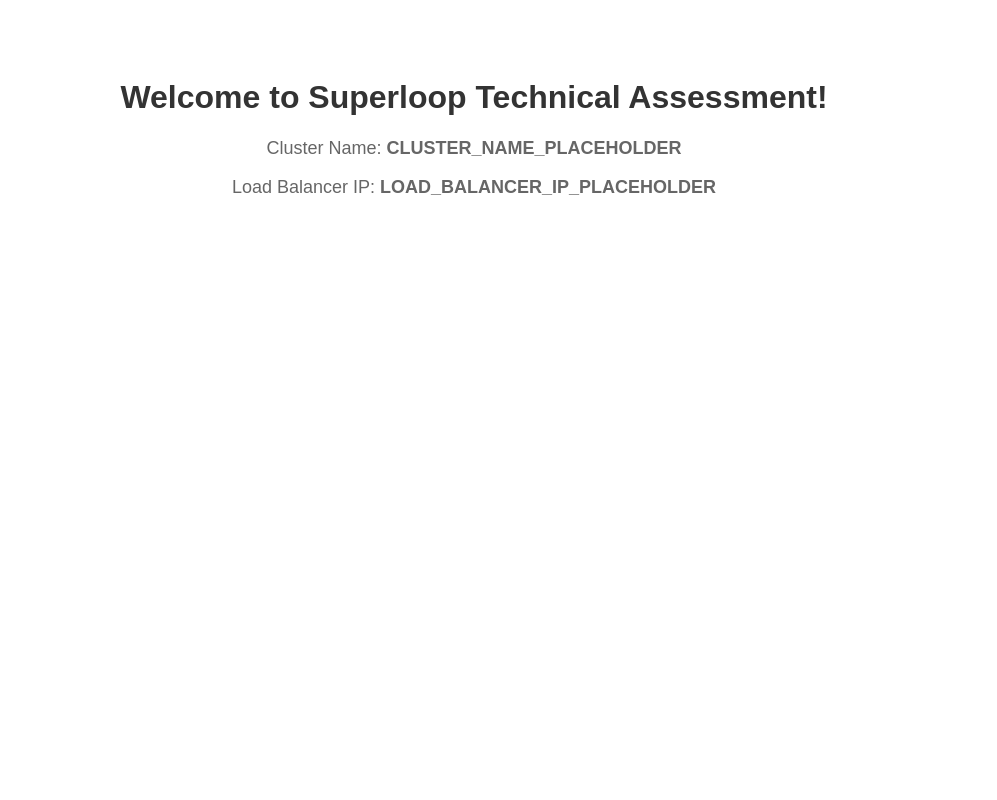
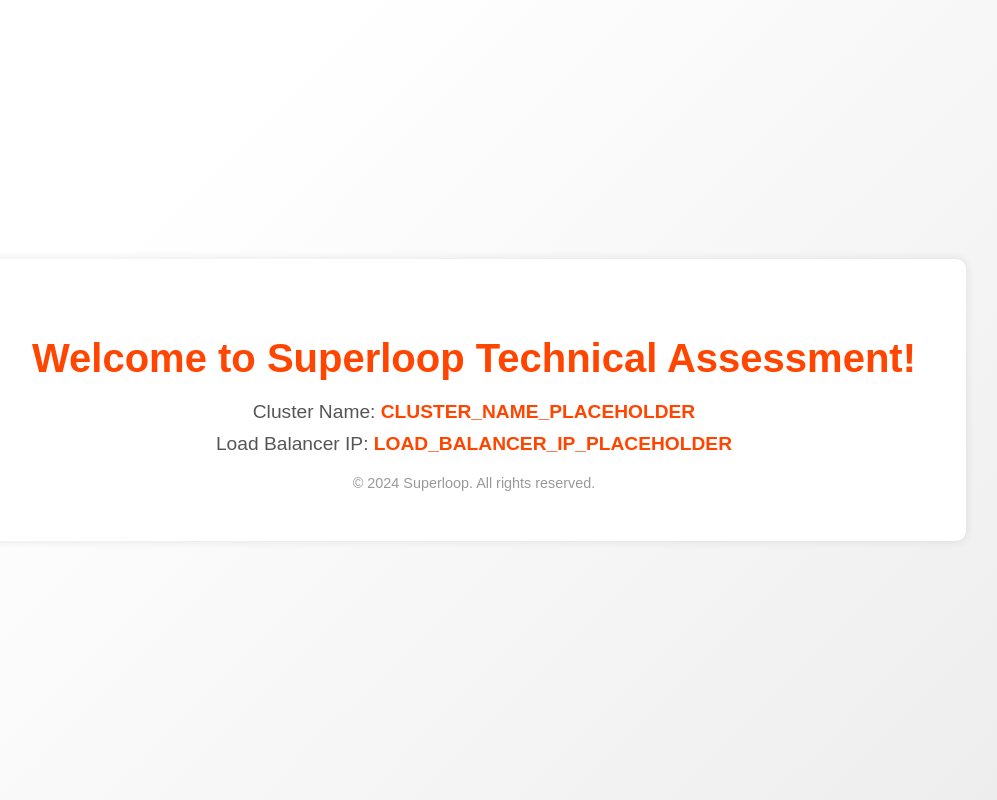
Before and after one commit to akashveera/jenkins-k8s-terraform, a plain HTML site: page kubernetes/index.html in a window 1280 px wide. Shown: the whole page, without its empty margins (166-1163 px from the left). Drawn offline with Linux system fonts and the light colour scheme.

Commit message:
update index html file

```diff
--- a/kubernetes/index.html
+++ b/kubernetes/index.html
@@ -3,25 +3,55 @@
 <head>
     <meta charset="UTF-8">
     <meta name="viewport" content="width=device-width, initial-scale=1.0">
-    <title>Nginx Web Server</title>
+    <title>Superloop Web Server</title>
     <style>
         body {
             font-family: Arial, sans-serif;
+            background-color: #f8f9fa;
+            color: #333;
+            margin: 0;
+            padding: 0;
+            display: flex;
+            justify-content: center;
+            align-items: center;
+            height: 100vh;
+            background: linear-gradient(135deg, #ffffff 25%, #ececec 100%);
+        }
+        .container {
             text-align: center;
             padding: 50px;
+            background: #fff;
+            border-radius: 10px;
+            box-shadow: 0 0 10px rgba(0, 0, 0, 0.1);
         }
         h1 {
-            color: #333;
+            color: #ff4500;
+            font-size: 2.5em;
+            margin-bottom: 20px;
         }
         p {
-            font-size: 18px;
-            color: #666;
+            font-size: 1.2em;
+            color: #555;
+            margin: 10px 0;
+        }
+        strong {
+            color: #ff4500;
+        }
+        footer {
+            margin-top: 20px;
+            font-size: 0.9em;
+            color: #999;
         }
     </style>
 </head>
 <body>
-    <h1>Welcome to Superloop Technical Assessment!</h1>
-    <p>Cluster Name: <strong>CLUSTER_NAME_PLACEHOLDER</strong></p>
-    <p>Load Balancer IP: <strong>LOAD_BALANCER_IP_PLACEHOLDER</strong></p>
+    <div class="container">
+        <h1>Welcome to Superloop Technical Assessment!</h1>
+        <p>Cluster Name: <strong>CLUSTER_NAME_PLACEHOLDER</strong></p>
+        <p>Load Balancer IP: <strong>LOAD_BALANCER_IP_PLACEHOLDER</strong></p>
+        <footer>
+            &copy; 2024 Superloop. All rights reserved.
+        </footer>
+    </div>
 </body>
 </html>
```
Also changed, not shown: 2 other files.
